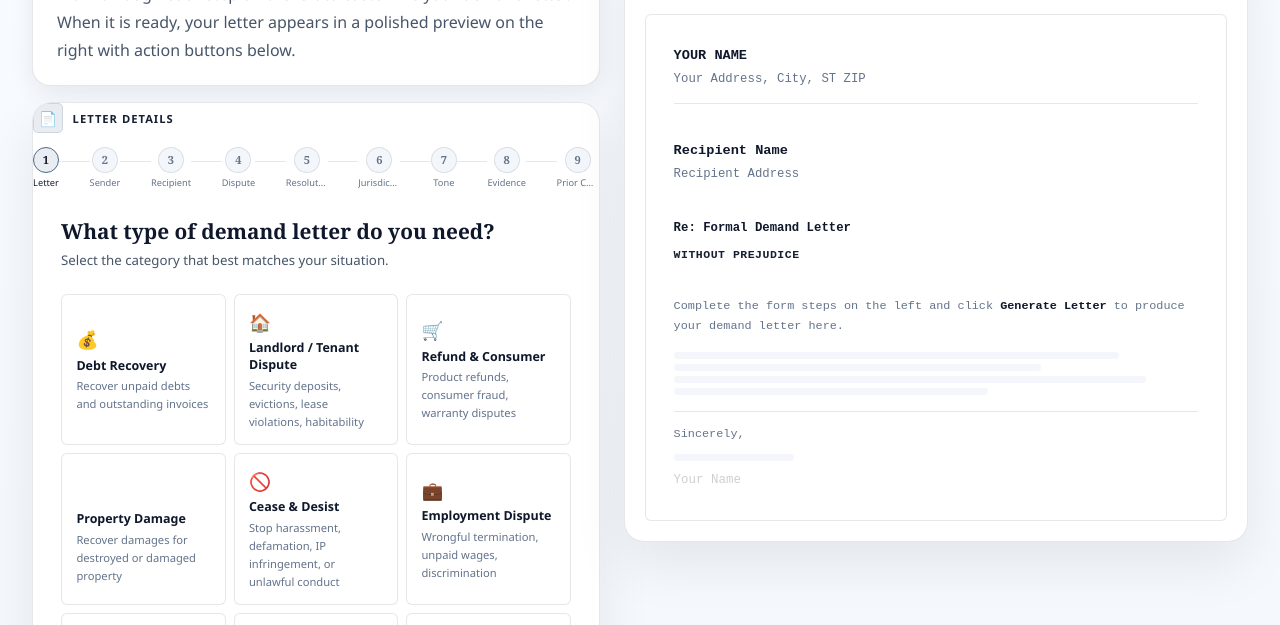
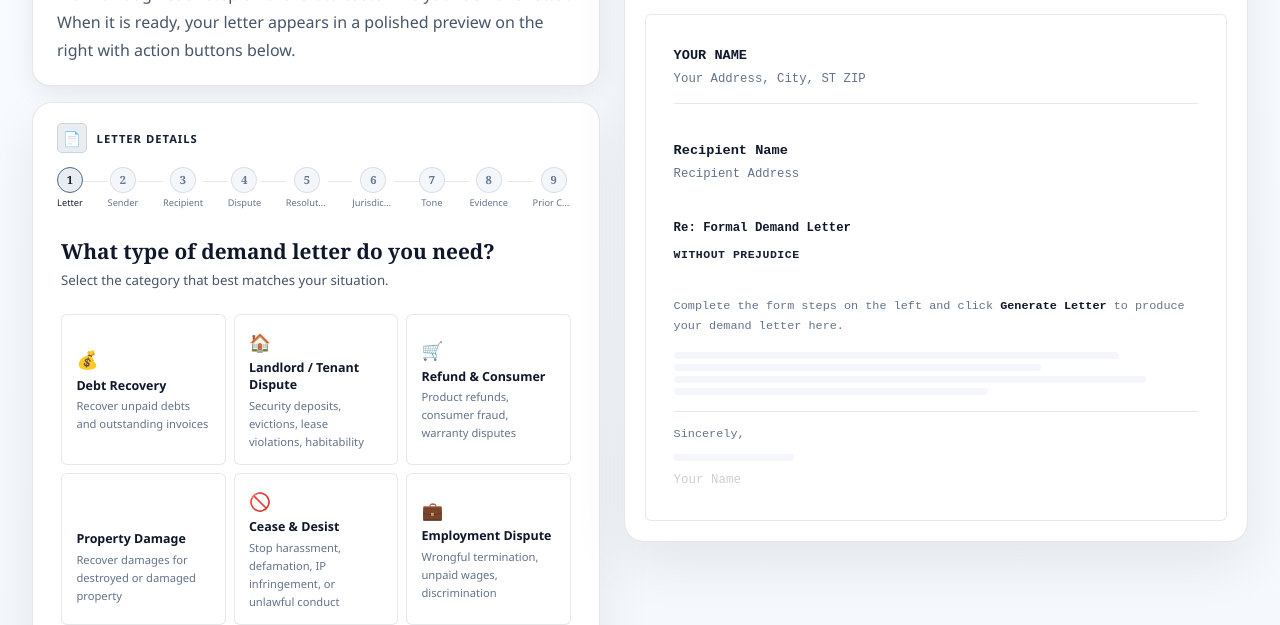
Before and after one commit to henryjohn7161-commits/sueletter, a website: page index.html in a window 1280 px wide. Shown: the part 163-788 px from the top of the page. Drawn offline with Linux system fonts and the light colour scheme.

Commit message:
Minor fix again

```diff
--- a/index.html
+++ b/index.html
@@ -112,7 +112,7 @@ nav{
 .step-panel{display:flex;flex-direction:column;min-height:620px}
 .preview-panel{display:flex;flex-direction:column;min-height:620px}
 .gen-right{position:relative}
-.prog-bar{background:transparent;border-bottom:none;padding:0}
+.prog-bar{background:transparent;border-bottom:none;padding:1.25rem 1.5rem 0}
 .prog-header{margin-bottom:1rem}
 .step-content{padding:0 1.5rem 1.5rem}
 .letter-panel-top{background:transparent;border:none;padding:1.25rem 1.5rem 0.75rem;display:flex;justify-content:space-between;align-items:flex-start;gap:1rem;flex-shrink:0}
```
